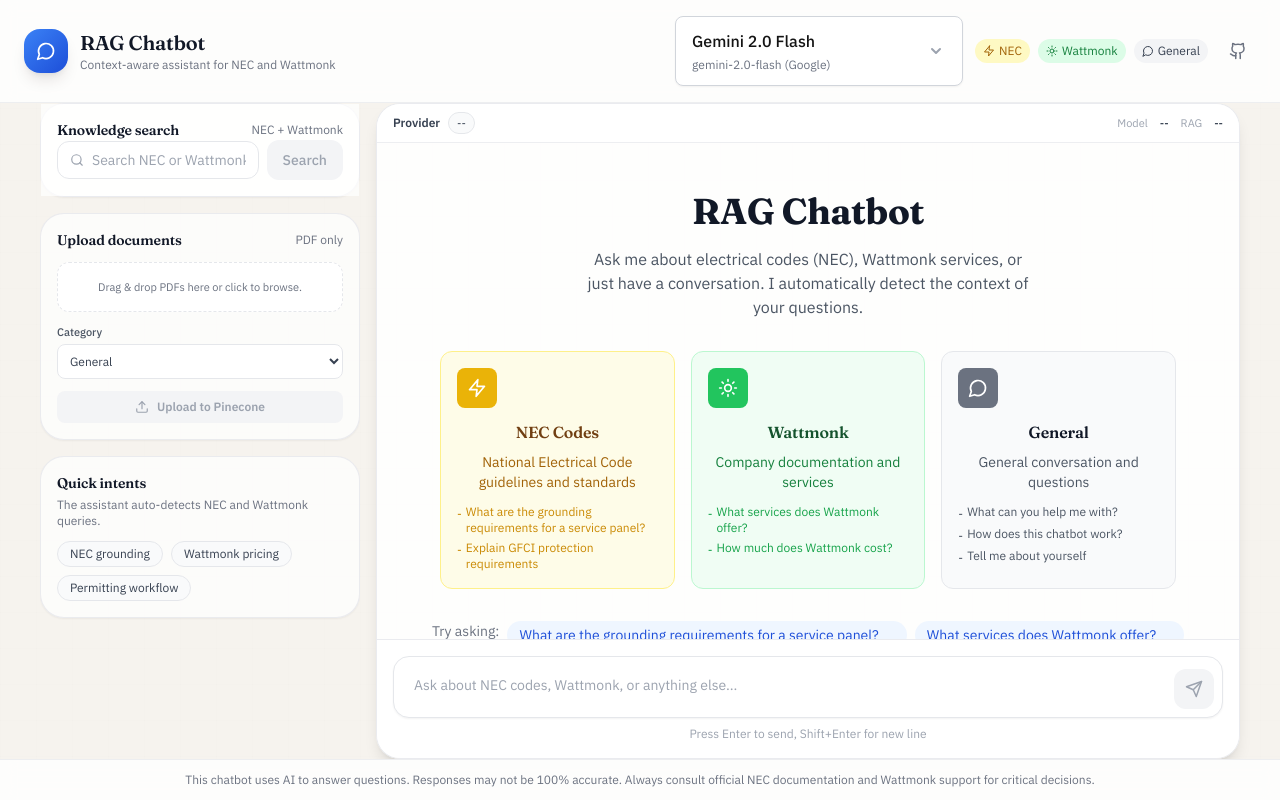
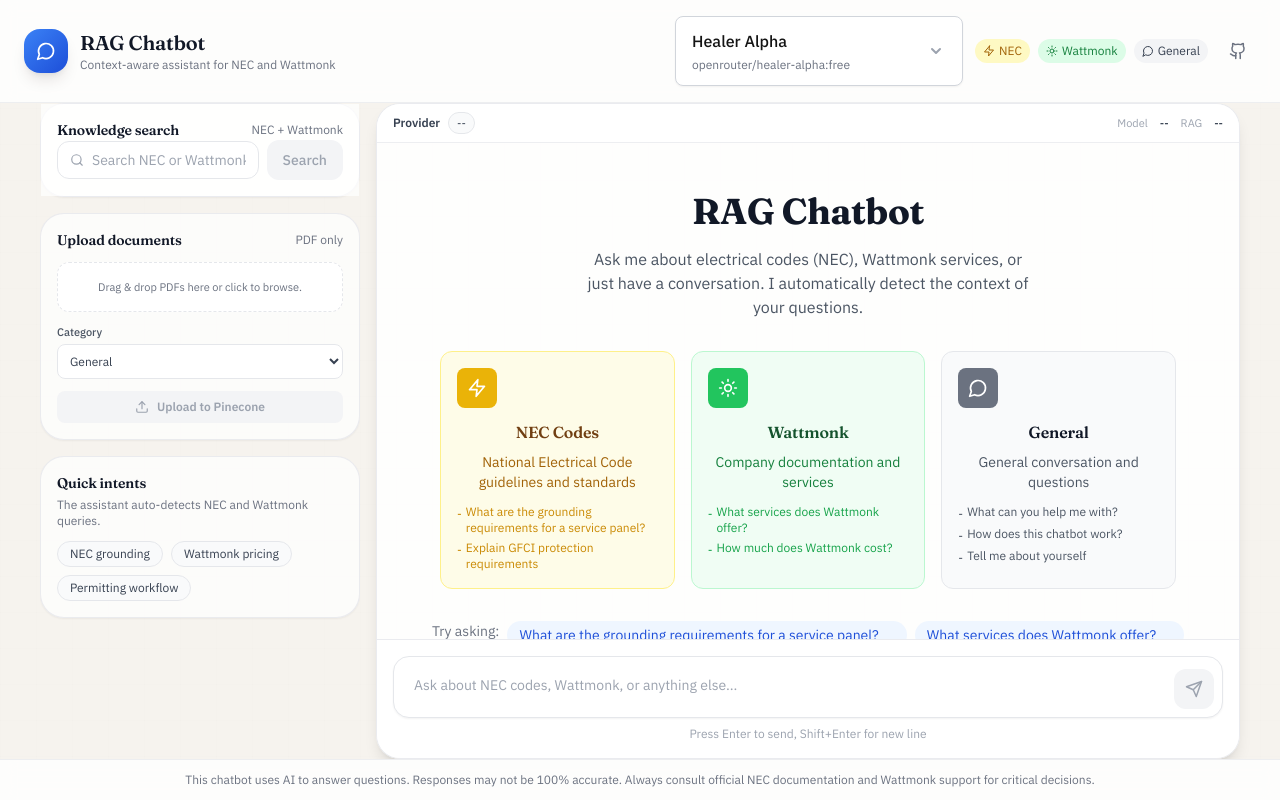
Before and after one commit to HmbleCreator/multi-context-rag-chatbot, a Next.js app: page / in a window 1280 px wide. Built offline with nearby package versions, Linux system fonts and the light colour scheme.

Commit message:
Update to only requested models: Gemini, Hunter/Healer Alpha, MiniMax, Arcee, Liquid LFM, Step 3.5, NVIDIA Qwen/Kimi/Nemotron. Default to Healer Alpha

```diff
--- a/app/page.tsx
+++ b/app/page.tsx
@@ -6,7 +6,7 @@
 import { useState } from 'react';
 
 export default function Home() {
-  const [selectedModel, setSelectedModel] = useState<AIModelProvider>('gemini-2.0-flash');
+  const [selectedModel, setSelectedModel] = useState<AIModelProvider>('openrouter-healer-alpha');
 
   return (
     <div className="grid min-h-screen grid-rows-[auto_1fr_auto] bg-transparent">
--- a/components/ModelSelector.tsx
+++ b/components/ModelSelector.tsx
@@ -5,21 +5,16 @@
 export type AIModelProvider =
   | 'gemini-2.0-flash'
   | 'gemini-2.0-pro'
-  | 'deepseek-chat-v3'
-  | 'deepseek-r1'
-  | 'llama-3.2-3b'
-  | 'mixtral-8x7b'
-  | 'qwen3-235b'
-  | 'nvidia-deepseek-r1'
-  | 'nvidia-qwen3'
-  | 'nvidia-nemotron-3-super'
-  | 'nvidia-step-3.5-flash'
-  | 'minimax-m2.5'
   | 'openrouter-hunter-alpha'
   | 'openrouter-healer-alpha'
+  | 'nvidia-nemotron-3-super'
+  | 'minimax-m2.5'
+  | 'step-3.5-flash'
   | 'arcee-trinity-large'
   | 'liquid-lfm-thinking'
-  | 'liquid-lfm-instruct';
+  | 'liquid-lfm-instruct'
+  | 'nvidia-qwen3'
+  | 'nvidia-kimi-k2';
 
 interface AIModelOption {
   value: AIModelProvider;
@@ -43,36 +38,6 @@
     provider: 'gemini'
   },
   // OpenRouter Free
-  {
-    value: 'deepseek-chat-v3',
-    label: 'DeepSeek V3',
-    description: 'deepseek/deepseek-chat-v3-0324:free',
-    provider: 'openrouter'
-  },
-  {
-    value: 'deepseek-r1',
-    label: 'DeepSeek R1',
-    description: 'deepseek/deepseek-r1:free',
-    provider: 'openrouter'
-  },
-  {
-    value: 'llama-3.2-3b',
-    label: 'Llama 3.2 3B',
-    description: 'meta-llama/llama-3.2-3b-instruct:free',
-    provider: 'openrouter'
-  },
-  {
-    value: 'mixtral-8x7b',
-    label: 'Mixtral 8x7B',
-    description: 'mistralai/mixtral-8x7b-instruct-v0.1:free',
-    provider: 'openrouter'
-  },
-  {
-    value: 'qwen3-235b',
-    label: 'Qwen 3 235B',
-    description: 'qwen/qwen3-235b-a22b:free',
-    provider: 'openrouter'
-  },
   {
     value: 'openrouter-hunter-alpha',
     label: 'Hunter Alpha',
@@ -111,10 +76,16 @@
   },
   // NVIDIA
   {
-    value: 'nvidia-deepseek-r1',
-    label: 'NVIDIA DeepSeek R1',
-    description: 'deepseek/deepseek-r1-0528',
+    value: 'nvidia-nemotron-3-super',
+    label: 'NVIDIA Nemotron 3 Super',
+    description: 'nvidia/nemotron-3-super-120b-a12b:free',
     provider: 'nvidia'
+  },
+  {
+    value: 'step-3.5-flash',
+    label: 'Step 3.5 Flash',
+    description: 'stepfun/step-3.5-flash:free',
+    provider: 'openrouter'
   },
   {
     value: 'nvidia-qwen3',
@@ -123,15 +94,9 @@
     provider: 'nvidia'
   },
   {
-    value: 'nvidia-nemotron-3-super',
-    label: 'NVIDIA Nemotron 3 Super',
-    description: 'nvidia/nemotron-3-super-120b-a12b:free',
-    provider: 'nvidia'
-  },
-  {
-    value: 'nvidia-step-3.5-flash',
-    label: 'NVIDIA Step 3.5 Flash',
-    description: 'stepfun-ai/step-3.5-flash',
+    value: 'nvidia-kimi-k2',
+    label: 'NVIDIA Kimi K2 Thinking',
+    description: 'moonshotai/kimi-k2-thinking',
     provider: 'nvidia'
   }
 ];
--- a/lib/gemini.ts
+++ b/lib/gemini.ts
@@ -21,23 +21,18 @@
   'gemini-2.0-pro': { provider: 'gemini', model: 'gemini-2.0-pro' },
 
   // OpenRouter Free Models
-  'deepseek-chat-v3': { provider: 'openrouter', model: 'deepseek/deepseek-chat-v3-0324:free' },
-  'deepseek-r1': { provider: 'openrouter', model: 'deepseek/deepseek-r1:free' },
-  'llama-3.2-3b': { provider: 'openrouter', model: 'meta-llama/llama-3.2-3b-instruct:free' },
-  'mixtral-8x7b': { provider: 'openrouter', model: 'mistralai/mixtral-8x7b-instruct-v0.1:free' },
-  'qwen3-235b': { provider: 'openrouter', model: 'qwen/qwen3-235b-a22b:free' },
   'openrouter-hunter-alpha': { provider: 'openrouter', model: 'openrouter/hunter-alpha:free' },
   'openrouter-healer-alpha': { provider: 'openrouter', model: 'openrouter/healer-alpha:free' },
   'minimax-m2.5': { provider: 'openrouter', model: 'minimax/minimax-m2.5:free' },
   'arcee-trinity-large': { provider: 'openrouter', model: 'arcee-ai/trinity-large-preview:free' },
   'liquid-lfm-thinking': { provider: 'openrouter', model: 'liquid/lfm-2.5-1.2b-thinking:free' },
   'liquid-lfm-instruct': { provider: 'openrouter', model: 'liquid/lfm-2.5-1.2b-instruct:free' },
+  'step-3.5-flash': { provider: 'openrouter', model: 'stepfun/step-3.5-flash:free' },
 
   // NVIDIA Models
-  'nvidia-deepseek-r1': { provider: 'nvidia', model: 'deepseek/deepseek-r1-0528' },
+  'nvidia-nemotron-3-super': { provider: 'nvidia', model: 'nvidia/nemotron-3-super-120b-a12b:free' },
   'nvidia-qwen3': { provider: 'nvidia', model: 'qwen/qwen3.5-122b-a10b' },
-  'nvidia-nemotron-3-super': { provider: 'nvidia', model: 'nvidia/nemotron-3-super-120b-a12b:free' },
-  'nvidia-step-3.5-flash': { provider: 'nvidia', model: 'stepfun-ai/step-3.5-flash' },
+  'nvidia-kimi-k2': { provider: 'nvidia', model: 'moonshotai/kimi-k2-thinking' },
 };
 
 function getDefaultProvider(): AIProvider {
```
